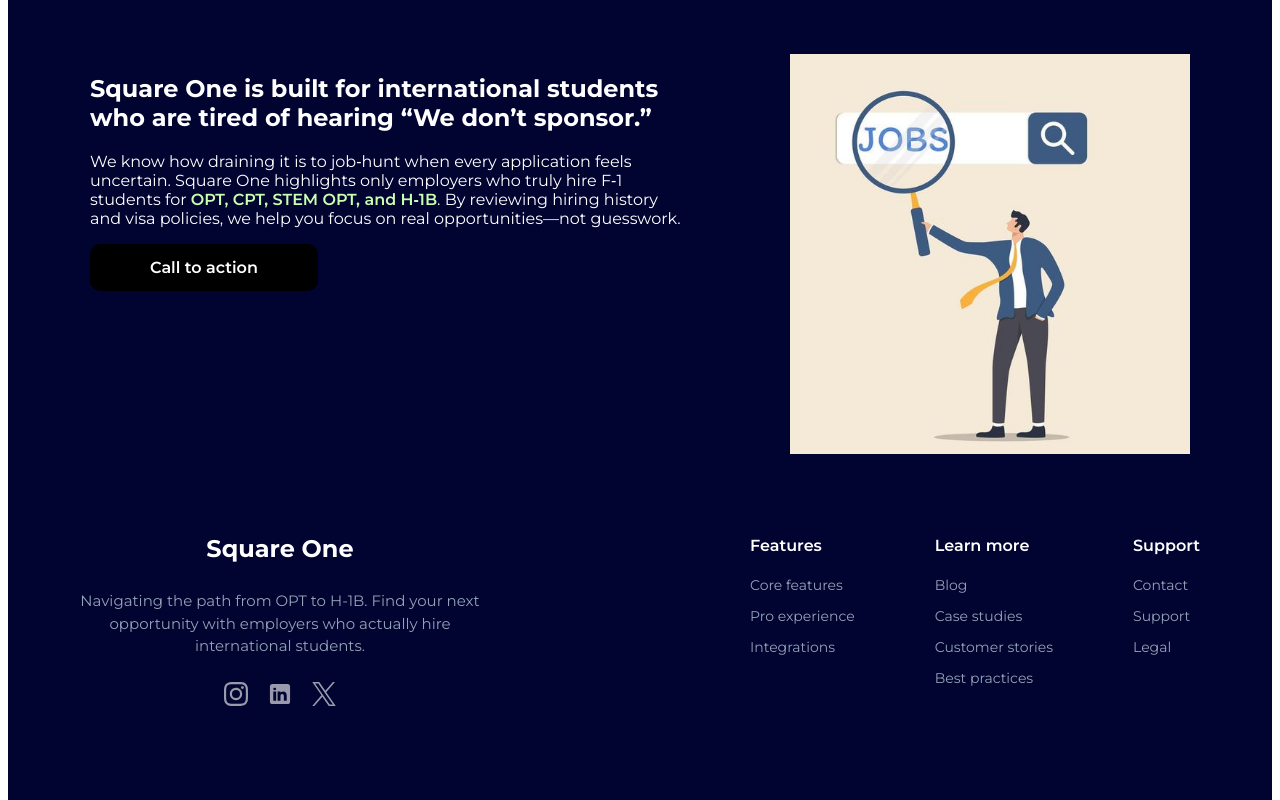
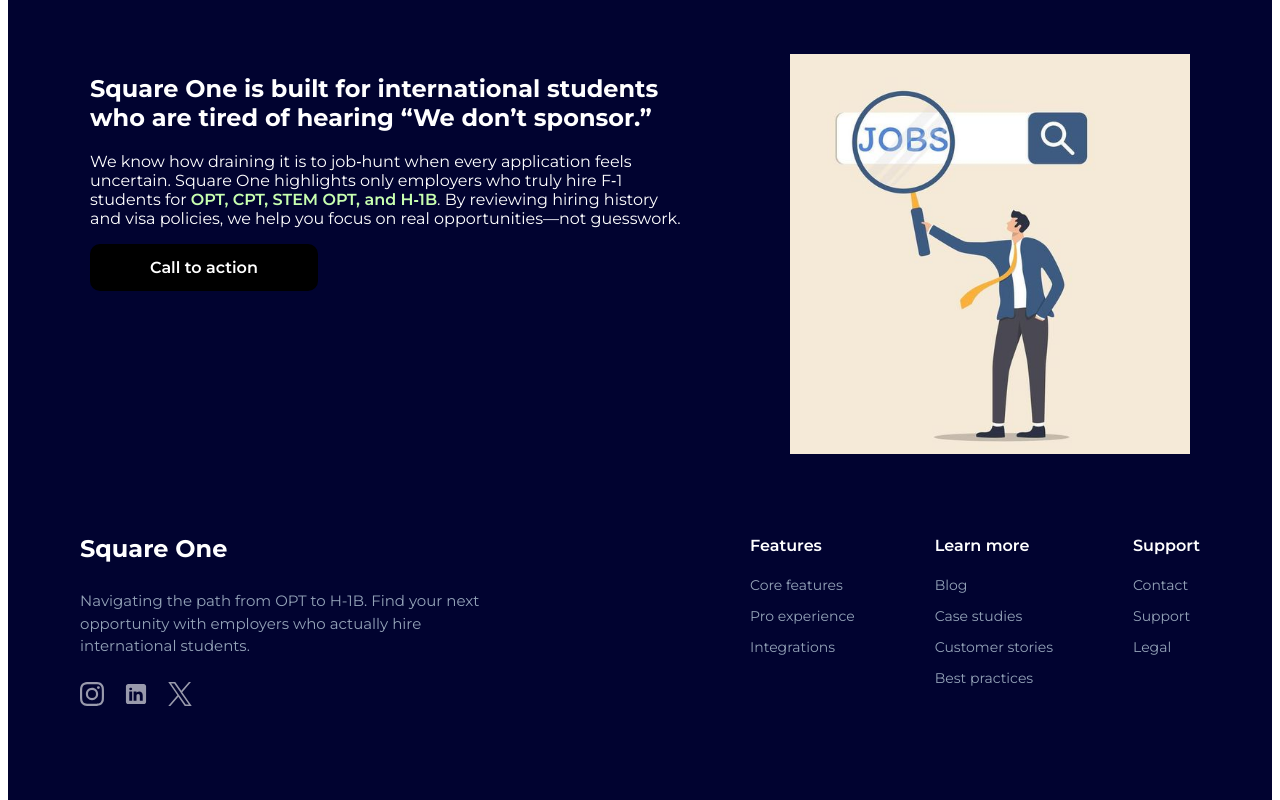
Before and after one commit to chazs0409/MissionIsPossible, a React (Vite) app in the folder frontend/: page / in a window 1280 px wide. Shown: the part 642-1442 px from the top of the page. Built offline with nearby package versions, Linux system fonts and the light colour scheme.

Commit message:
footer: updated the text and logo alignment to the left

```diff
--- a/frontend/src/components/componentcss/footer.css
+++ b/frontend/src/components/componentcss/footer.css
@@ -17,8 +17,8 @@
   max-width: 400px;
   display: flex;
   flex-direction: column;
-  align-items: center;
-  text-align: center;
+  align-items: left;
+  text-align: left;
 }
 
 .footer-logo {
@@ -38,6 +38,7 @@
 .social-icons {
   display: flex;
   justify-content: center;
+  justify-content: flex-start; /* This is the key change! */
   gap: 20px;
   margin-bottom: 30px;
 }
```
